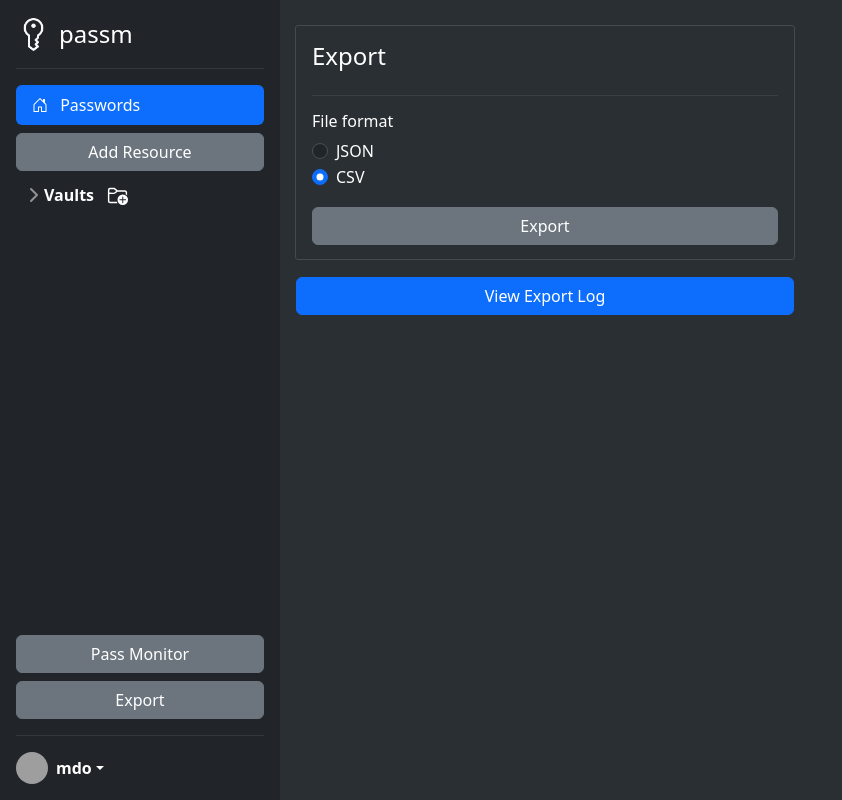
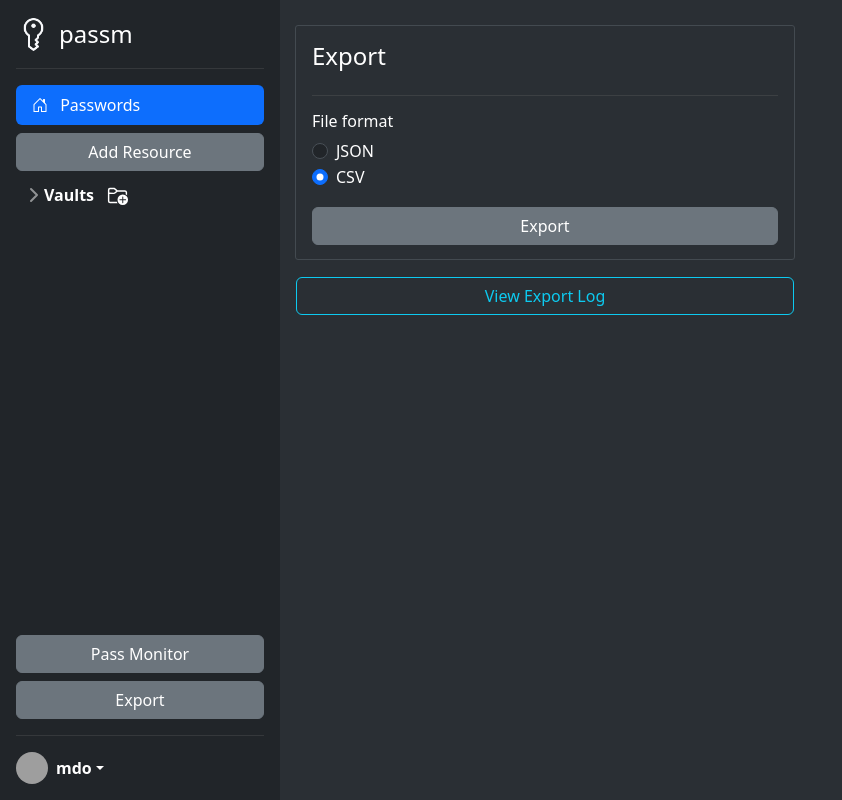
Before and after one commit to nikita-h1s/password-manager, a Flask app: template passm/templates/export.html in a window 1280 px wide. Shown: the whole page, without its empty margins (0-842 px from the left). Run offline with Flask 3, Linux system fonts and the light colour scheme; the template is opened without the code that fills it, so the values that code supplies are empty; grey boxes are pictures that could not be loaded.

Commit message:
Pass vault_list to export_resources function

```diff
--- a/passm/routes.py
+++ b/passm/routes.py
@@ -232,6 +232,7 @@ def view_password_statistics():
 @main.route('/export/resources/', methods=['GET', 'POST'])
 @login_required
 def export_resources():
+    vault_list = retrieve_vaults()
     db = get_db()
     cur = db.cursor(dictionary=True)
 
@@ -247,7 +248,7 @@ def export_resources():
     print(log_data)
 
     if request.method == 'GET':
-        return render_template('export.html', log_data=log_data)
+        return render_template('export.html', log_data=log_data, vaults=vault_list)
 
     file_format = request.form.get('format', 'csv')
 
--- a/passm/templates/export.html
+++ b/passm/templates/export.html
@@ -38,7 +38,7 @@
         {% endwith %}
     </div>
     <!-- Button to trigger modal -->
-    <button type="button" class="btn btn-primary mt-3 ml-3" data-bs-toggle="modal" data-bs-target="#exportLogModal">
+    <button type="button" class="btn btn-outline-info mt-3 ml-3" data-bs-toggle="modal" data-bs-target="#exportLogModal">
       View Export Log
     </button>
 
```
